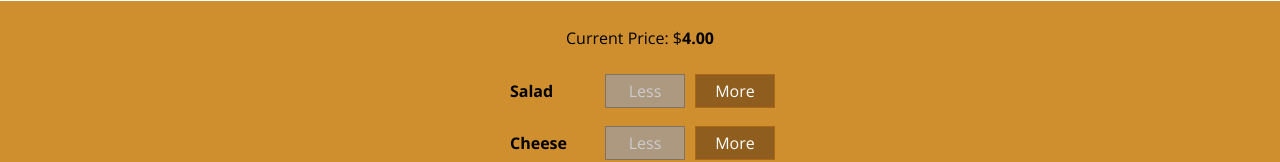
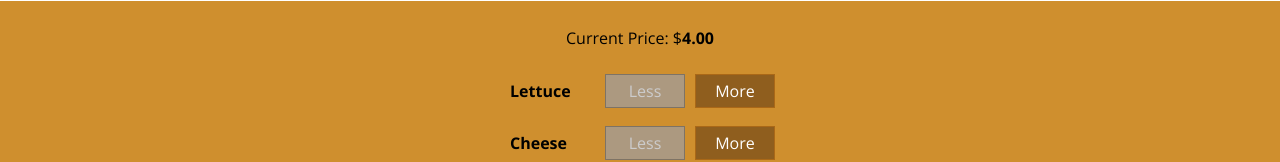
Before and after one commit to sguittap/burgerbuilder, a React (Create React App) app: page / in a window 1280 px wide. Shown: the part 337-499 px from the top of the page. Built offline with nearby package versions, Linux system fonts and the light colour scheme.

Commit message:
changed salada to lettuce

```diff
--- a/src/components/Burger/BuildControls/BuildControls.js
+++ b/src/components/Burger/BuildControls/BuildControls.js
@@ -3,7 +3,7 @@ import classes from './BuildControls.module.css'
 import BuildControl from './BuildControl/BuildControl'
 
 const controls =[
-    {label: 'Salad', type:'salad'},
+    {label: 'Lettuce', type:'lettuce'},
     {label: 'Cheese', type:'cheese'},
     {label: 'Bacon', type:'bacon'},
     {label: 'Meat', type:'meat'},
--- a/src/components/Burger/BurgerIngredient/BurgerIngredient.js
+++ b/src/components/Burger/BurgerIngredient/BurgerIngredient.js
@@ -30,8 +30,8 @@ const BurgerIngredient = (props) =>{
             ingredient = <div className={classes.Bacon}></div>;
             break;
 
-        case('salad'):
-            ingredient = <div className={classes.Salad}></div>;
+        case('lettuce'):
+            ingredient = <div className={classes.Lettuce}></div>;
             break;
 
         default:
--- a/src/components/Burger/BurgerIngredient/BurgerIngredient.module.css
+++ b/src/components/Burger/BurgerIngredient/BurgerIngredient.module.css
@@ -97,7 +97,7 @@
     border-radius: 20px;
 }
 
-.Salad {
+.Lettuce {
     width: 85%;
     height: 7%;
     margin: 2% auto;
--- a/src/containers/BurgerBuilder/BurgerBuilder.js
+++ b/src/containers/BurgerBuilder/BurgerBuilder.js
@@ -5,7 +5,7 @@ import BuildControls from '../../components/Burger/BuildControls/BuildControls'
 
 
 const INGREDIENT_PRICES = {
-    salad: 0.5,
+    lettuce: 0.5,
     cheese: 0.4,
     meat: 1.3,
     bacon: 0.7,
@@ -14,7 +14,7 @@ const INGREDIENT_PRICES = {
 class BurgerBuilder extends Component{
     state={
         ingredients:{
-            salad: 0,
+            lettuce: 0,
             bacon: 0,
             cheese: 0,
             meat: 0,
```
